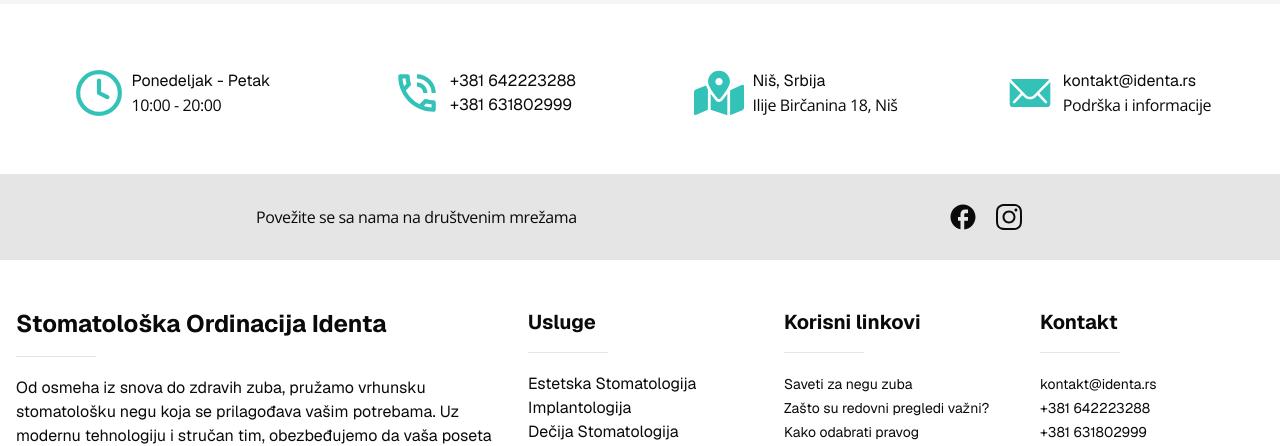
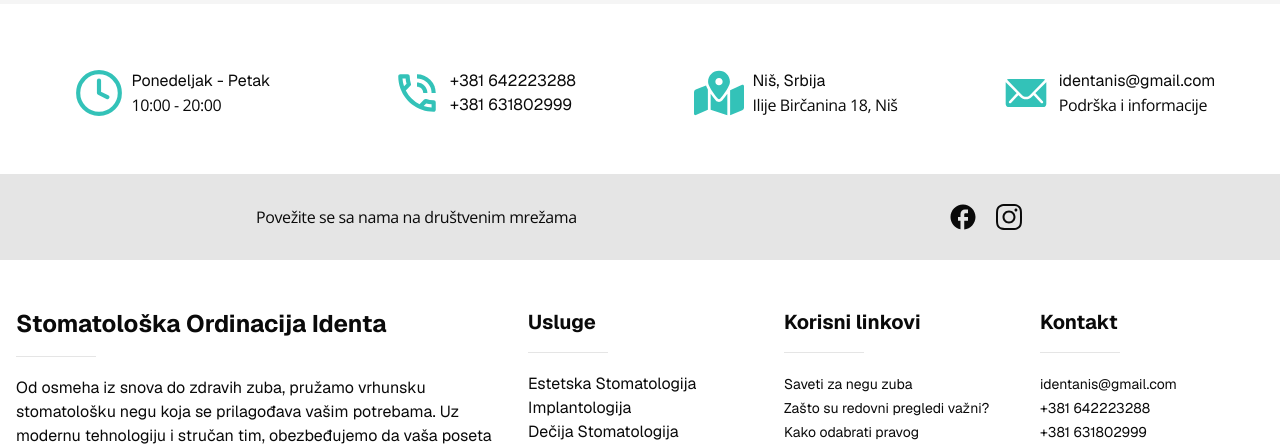
Before and after one commit to Gareleon/identa, a Next.js app: page / in a window 1280 px wide. Shown: the part 4994-5440 px from the top of the page. Built offline with nearby package versions, Linux system fonts and the light colour scheme.

Commit message:
final v2

```diff
--- a/src/components/main/footerData.tsx
+++ b/src/components/main/footerData.tsx
@@ -31,9 +31,9 @@ const contactInfo = [
   {
     type: "email",
     icon: <IoIosMail size={50} className="text-primary/80" />,
-    title: "kontakt@identa.rs",
+    title: "identanis@gmail.com",
     subtitle: "Podrška i informacije",
-    href: "mailto:kontakt@identa.rs",
+    href: "mailto:identanis@gmail.com",
   },
 ];
 
@@ -101,8 +101,8 @@ const usefulLinks = [
 
 const contactDetails = [
   {
-    name: "kontakt@identa.rs",
-    href: "mailto:kontakt@identa.rs",
+    name: "identanis@gmail.com",
+    href: "mailto:identanis@gmail.com",
     title: "Kontakt e-mail Identa",
   },
   {
```
